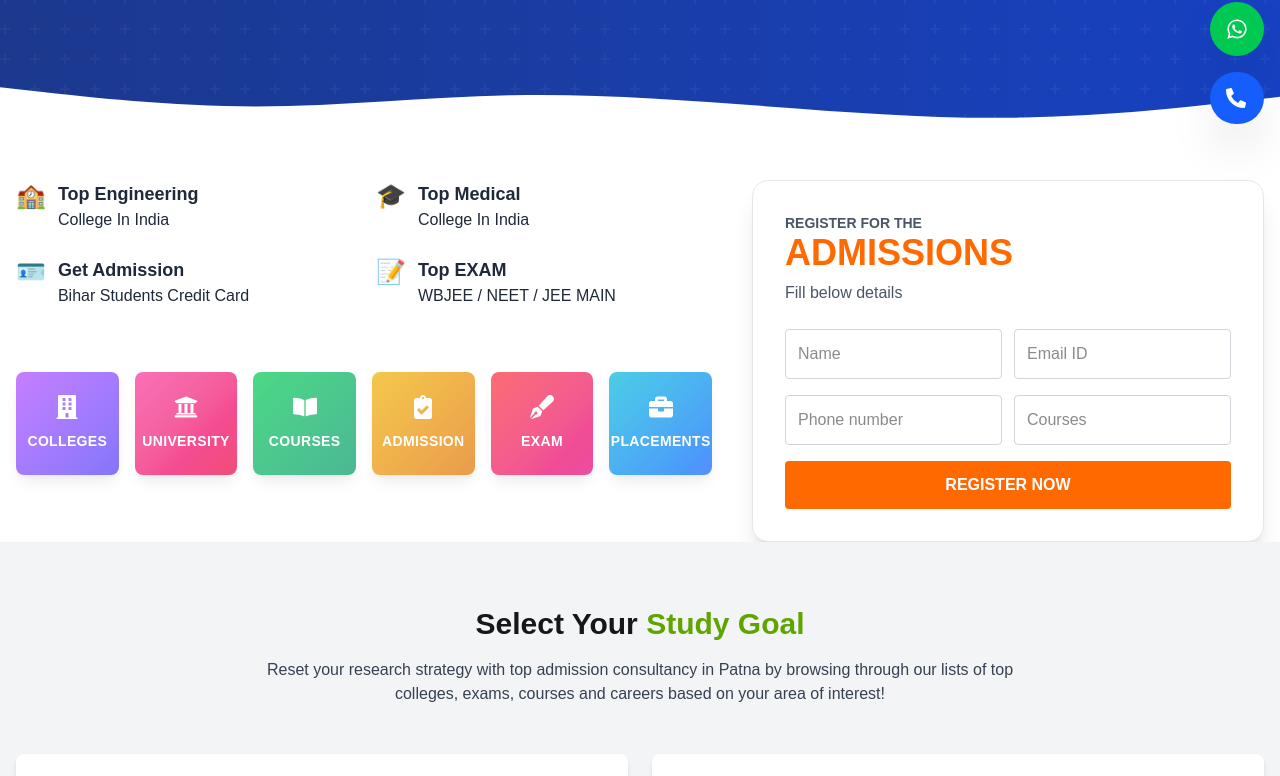
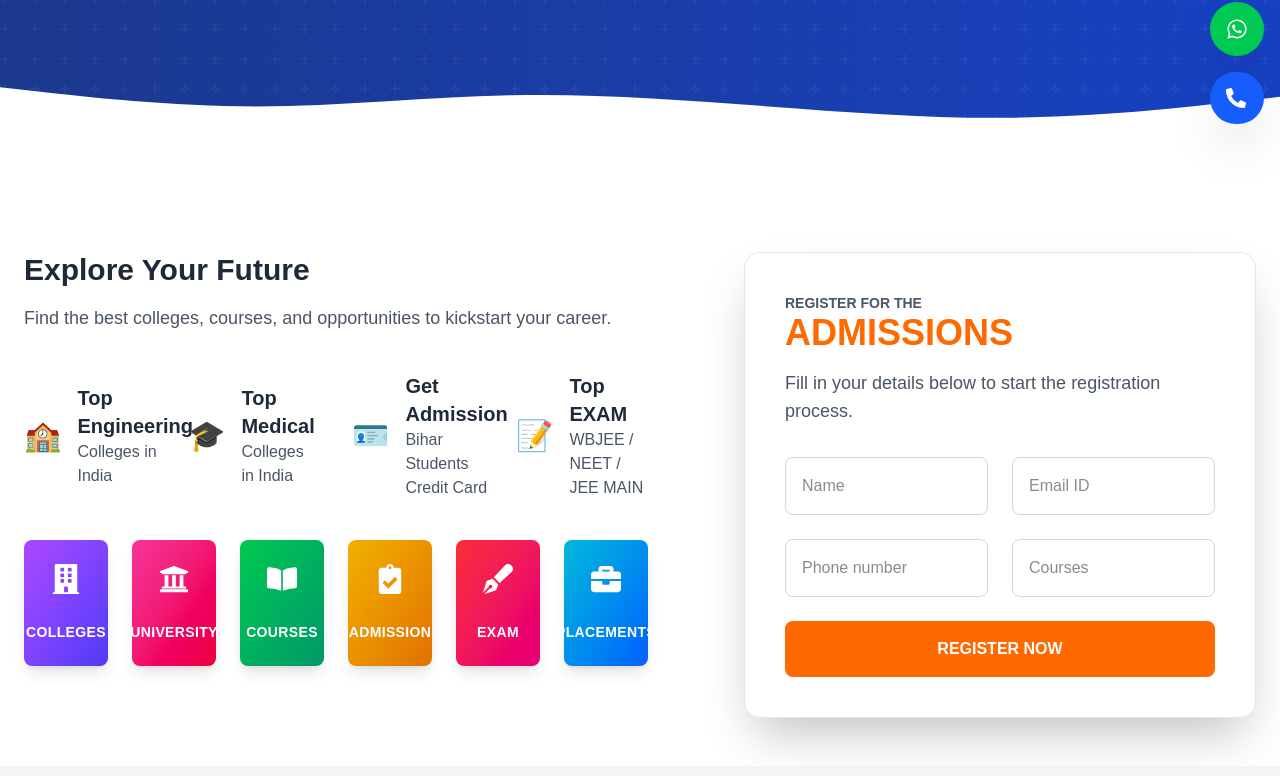
Before and after one commit to Aviraj0403/fast, a Next.js app: page / in a window 1280 px wide. Shown: the part 636-1412 px from the top of the page. Built offline with nearby package versions, Linux system fonts and the light colour scheme.

Commit message:
redesign

```diff
--- a/app/sections/AdmissionSection.tsx
+++ b/app/sections/AdmissionSection.tsx
@@ -22,54 +22,61 @@ export const AdmissionSection = () => {
 
   const gridItems = [
     {
-      label: "COLLEGES",
-      icon: <FaBuilding className="text-2xl mb-2" />,
+      label: "Colleges",
+      icon: <FaBuilding className="text-3xl mb-4" />,
       gradient: "from-purple-500 to-indigo-600",
     },
     {
-      label: "UNIVERSITY",
-      icon: <FaUniversity className="text-2xl mb-2" />,
+      label: "University",
+      icon: <FaUniversity className="text-3xl mb-4" />,
       gradient: "from-pink-500 to-rose-600",
     },
     {
-      label: "COURSES",
-      icon: <FaBookOpen className="text-2xl mb-2" />,
+      label: "Courses",
+      icon: <FaBookOpen className="text-3xl mb-4" />,
       gradient: "from-green-500 to-emerald-600",
     },
     {
-      label: "ADMISSION",
-      icon: <FaClipboardCheck className="text-2xl mb-2" />,
+      label: "Admission",
+      icon: <FaClipboardCheck className="text-3xl mb-4" />,
       gradient: "from-yellow-500 to-amber-600",
     },
     {
-      label: "EXAM",
-      icon: <FaPenFancy className="text-2xl mb-2" />,
+      label: "Exam",
+      icon: <FaPenFancy className="text-3xl mb-4" />,
       gradient: "from-red-500 to-pink-600",
     },
     {
-      label: "PLACEMENTS",
-      icon: <FaBriefcase className="text-2xl mb-2" />,
+      label: "Placements",
+      icon: <FaBriefcase className="text-3xl mb-4" />,
       gradient: "from-cyan-500 to-blue-600",
     },
   ];
 
   return (
-    <section className="bg-white -mt-8 pt-0 px-4 relative overflow-hidden">
-      {/* Mobile-only blue SVG curve (optional) */}
+    <section className="bg-white pt-16 pb-12 px-6 relative overflow-hidden">
+      {/* Optional SVG Curve */}
       {isMobile && (
         <div className="absolute top-0 left-0 w-full z-0">
-          {/* Optional SVG curve */}
+          {/* Optional SVG Curve */}
         </div>
       )}
 
-      <div className="max-w-7xl mx-auto flex flex-col lg:flex-row justify-between items-start gap-10 relative z-10 pt-12">
+      <div className="max-w-7xl mx-auto flex flex-col lg:flex-row justify-between items-start gap-12 lg:gap-24 relative z-10 pt-6">
         {/* LEFT INFO */}
-        <div className="flex-1 space-y-8">
+        <div className="flex-1 space-y-10">
+          <h2 className="text-3xl font-semibold text-gray-800 mb-4">
+            Explore Your Future
+          </h2>
+          <p className="text-lg text-gray-600">
+            Find the best colleges, courses, and opportunities to kickstart your career.
+          </p>
+
           {/* Features */}
-          <div className="grid md:grid-cols-2 gap-6 text-gray-800">
+          <div className="grid grid-cols-2 sm:grid-cols-2 lg:grid-cols-4 gap-8 text-gray-800">
             {[
-              { icon: "🏫", title: "Top Engineering", desc: "College In India" },
-              { icon: "🎓", title: "Top Medical", desc: "College In India" },
+              { icon: "🏫", title: "Top Engineering", desc: "Colleges in India" },
+              { icon: "🎓", title: "Top Medical", desc: "Colleges in India" },
               {
                 icon: "🪪",
                 title: "Get Admission",
@@ -81,28 +88,31 @@ export const AdmissionSection = () => {
                 desc: "WBJEE / NEET / JEE MAIN",
               },
             ].map((item, i) => (
-              <div key={i} className="flex gap-3 items-start">
-                <div className="text-2xl">{item.icon}</div>
+              <div
+                key={i}
+                className="flex gap-4 items-center hover:scale-105 transition duration-300 ease-in-out"
+              >
+                <div className="text-3xl">{item.icon}</div>
                 <div>
-                  <h4 className="font-bold text-lg">{item.title}</h4>
-                  <p>{item.desc}</p>
+                  <h4 className="font-semibold text-xl">{item.title}</h4>
+                  <p className="text-gray-600">{item.desc}</p>
                 </div>
               </div>
             ))}
           </div>
 
-          {/* Blue Animated Cards with Icons */}
-          <div className="w-full md:w-auto mx-auto md:mx-0 pt-8">
-            <div className="grid grid-cols-3 sm:grid-cols-3 md:grid-cols-6 gap-4">
+          {/* Simple Cards with Icons */}
+          <div className="w-full mt-10">
+            <div className="grid grid-cols-2 sm:grid-cols-3 md:grid-cols-6 gap-6">
               {gridItems.map(({ label, gradient, icon }, i) => (
                 <div
                   key={i}
-                  className={`group flex flex-col items-center justify-center p-4 aspect-square rounded-lg bg-gradient-to-br ${gradient} text-white shadow-lg transition transform hover:scale-105 hover:shadow-2xl animate-pulse hover:animate-none`}
+                  className={`group flex flex-col items-center justify-center p-6 aspect-square rounded-lg bg-gradient-to-br ${gradient} text-white shadow-lg transition duration-200 ease-in-out hover:shadow-xl`}
                 >
-                  <div className="transition-transform duration-300 group-hover:rotate-6">
-                    {icon}
-                  </div>
-                  <p className="text-sm font-semibold tracking-wide uppercase mt-1">{label}</p>
+                  <div>{icon}</div>
+                  <p className="text-sm font-semibold tracking-wide uppercase mt-3">
+                    {label}
+                  </p>
                 </div>
               ))}
             </div>
@@ -110,43 +120,41 @@ export const AdmissionSection = () => {
         </div>
 
         {/* FORM SECTION */}
-        <div className="flex-1 bg-white shadow-xl border border-gray-200 p-8 rounded-2xl max-w-lg w-full transition-all duration-300 hover:shadow-2xl mt-8 lg:mt-0">
-          <p className="text-sm font-semibold text-gray-600 uppercase">
-            Register for the
+        <div className="flex-1 bg-white shadow-2xl border border-gray-200 p-10 rounded-2xl max-w-lg w-full transition-all duration-300 hover:shadow-3xl mt-10 lg:mt-0">
+          <p className="text-sm font-semibold text-gray-600 uppercase">Register for the</p>
+          <h2 className="text-4xl font-extrabold text-orange-500 mb-4">ADMISSIONS</h2>
+          <p className="text-lg text-gray-600 mb-8">
+            Fill in your details below to start the registration process.
           </p>
-          <h2 className="text-4xl font-bold text-orange-500 mb-2">
-            ADMISSIONS
-          </h2>
-          <p className="text-gray-600 mb-6">Fill below details</p>
 
-          <form className="space-y-4">
-            <div className="flex gap-3">
+          <form className="space-y-6">
+            <div className="grid grid-cols-2 gap-6">
               <input
                 type="text"
                 placeholder="Name"
-                className="w-1/2 p-3 rounded border border-gray-300 focus:outline-orange-400"
+                className="w-full p-4 rounded-lg border border-gray-300 focus:outline-none focus:ring-2 focus:ring-orange-400 transition"
               />
               <input
                 type="email"
                 placeholder="Email ID"
-                className="w-1/2 p-3 rounded border border-gray-300 focus:outline-orange-400"
+                className="w-full p-4 rounded-lg border border-gray-300 focus:outline-none focus:ring-2 focus:ring-orange-400 transition"
               />
             </div>
-            <div className="flex gap-3">
+            <div className="grid grid-cols-2 gap-6">
               <input
                 type="tel"
                 placeholder="Phone number"
-                className="w-1/2 p-3 rounded border border-gray-300 focus:outline-orange-400"
+                className="w-full p-4 rounded-lg border border-gray-300 focus:outline-none focus:ring-2 focus:ring-orange-400 transition"
               />
               <input
                 type="text"
                 placeholder="Courses"
-                className="w-1/2 p-3 rounded border border-gray-300 focus:outline-orange-400"
+                className="w-full p-4 rounded-lg border border-gray-300 focus:outline-none focus:ring-2 focus:ring-orange-400 transition"
               />
             </div>
             <button
               type="submit"
-              className="w-full bg-orange-500 hover:bg-orange-600 text-white py-3 rounded font-semibold transition"
+              className="w-full bg-orange-500 hover:bg-orange-600 text-white py-4 rounded-lg font-semibold transition"
             >
               REGISTER NOW
             </button>
--- a/app/sections/EnquiryForm.tsx
+++ b/app/sections/EnquiryForm.tsx
@@ -19,6 +19,7 @@ type FormValues = z.infer<typeof formSchema>;
 
 export const EnquiryForm = () => {
   const [toast, setToast] = useState<string | null>(null);
+  const [loading, setLoading] = useState(false);
 
   const {
     register,
@@ -29,7 +30,9 @@ export const EnquiryForm = () => {
     resolver: zodResolver(formSchema),
   });
 
-  const onSubmit = (data: FormValues) => {
+  const onSubmit = async (data: FormValues) => {
+    setLoading(true); // Start loading state
+
     const message = `
 📝 *New Enquiry Received!*
 
@@ -42,12 +45,14 @@ export const EnquiryForm = () => {
 `.trim();
 
     const encoded = encodeURIComponent(message);
-   const phoneNumber = "918581841853";
+    const phoneNumber = "918581841853";
 
+    // Open WhatsApp link for submission
     window.open(`https://wa.me/${phoneNumber}?text=${encoded}`, "_blank");
 
     setToast("Redirecting to WhatsApp...");
     reset();
+    setLoading(false); // End loading state
   };
 
   useEffect(() => {
@@ -142,9 +147,16 @@ export const EnquiryForm = () => {
 
           <button
             type="submit"
-            className="w-full flex items-center justify-center gap-2 bg-blue-600 text-white px-4 py-3 rounded-md hover:bg-blue-700 transition"
+            disabled={loading}
+            className="w-full flex items-center justify-center gap-2 bg-blue-600 text-white px-4 py-3 rounded-md hover:bg-blue-700 transition disabled:opacity-50"
           >
-            Submit Enquiry <Send className="h-4 w-4" />
+            {loading ? (
+              <div className="animate-spin h-5 w-5 border-4 border-t-4 border-white rounded-full"></div>
+            ) : (
+              <>
+                Submit Enquiry <Send className="h-4 w-4" />
+              </>
+            )}
           </button>
         </form>
 
--- a/app/sections/Hero.tsx
+++ b/app/sections/Hero.tsx
@@ -59,15 +59,17 @@ export const Hero = () => {
           >
             <Button
               onClick={scrollToEnquiry}
-              className="bg-white text-primary hover:bg-white/90 text-lg px-8 py-6"
+              className="bg-white text-primary hover:bg-white/90 text-lg px-8 py-6 focus:ring-4 focus:ring-blue-500"
+              aria-label="Scroll to Enquiry Section"
             >
               Enquire Now <ChevronRight className="ml-2 h-5 w-5" />
             </Button>
 
             <Button
               variant="outline"
-              className="bg-white text-primary hover:bg-white/90 text-lg px-8 py-6"
+              className="bg-white text-primary hover:bg-white/90 text-lg px-8 py-6 focus:ring-4 focus:ring-blue-500"
               onClick={scrollToAbout}
+              aria-label="Scroll to About Section"
             >
               Learn More
             </Button>
```
Also changed, not shown: app/page.tsx (+11 -7 lines), app/sections/About.tsx (+9 -22 lines), app/sections/BlogSection.tsx (+13 -6 lines).
